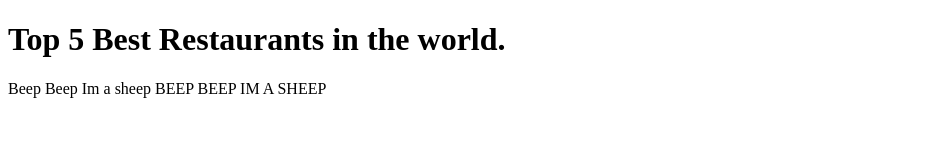
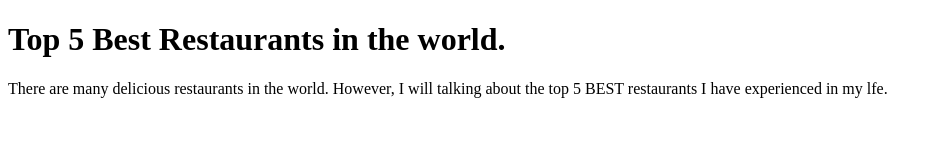
Before and after one commit to REISUSKI/ReiSuski.github.io, a plain HTML site: page index.html in a window 1280 px wide. Shown: the whole page, without its empty margins (0-942 px from the left). Drawn offline with Linux system fonts and the light colour scheme.

Commit message:
Update index.html

```diff
--- a/index.html
+++ b/index.html
@@ -5,6 +5,6 @@
 </head>
 <body>
         <h1>Top 5 Best Restaurants in the world.</h1>
-        <p>Beep Beep Im a sheep BEEP BEEP IM A SHEEP </p>
+        <p>There are many delicious restaurants in the world. However, I will talking about the top 5 BEST restaurants I have experienced in my lfe.</p>
 </body>
 </html>
```
